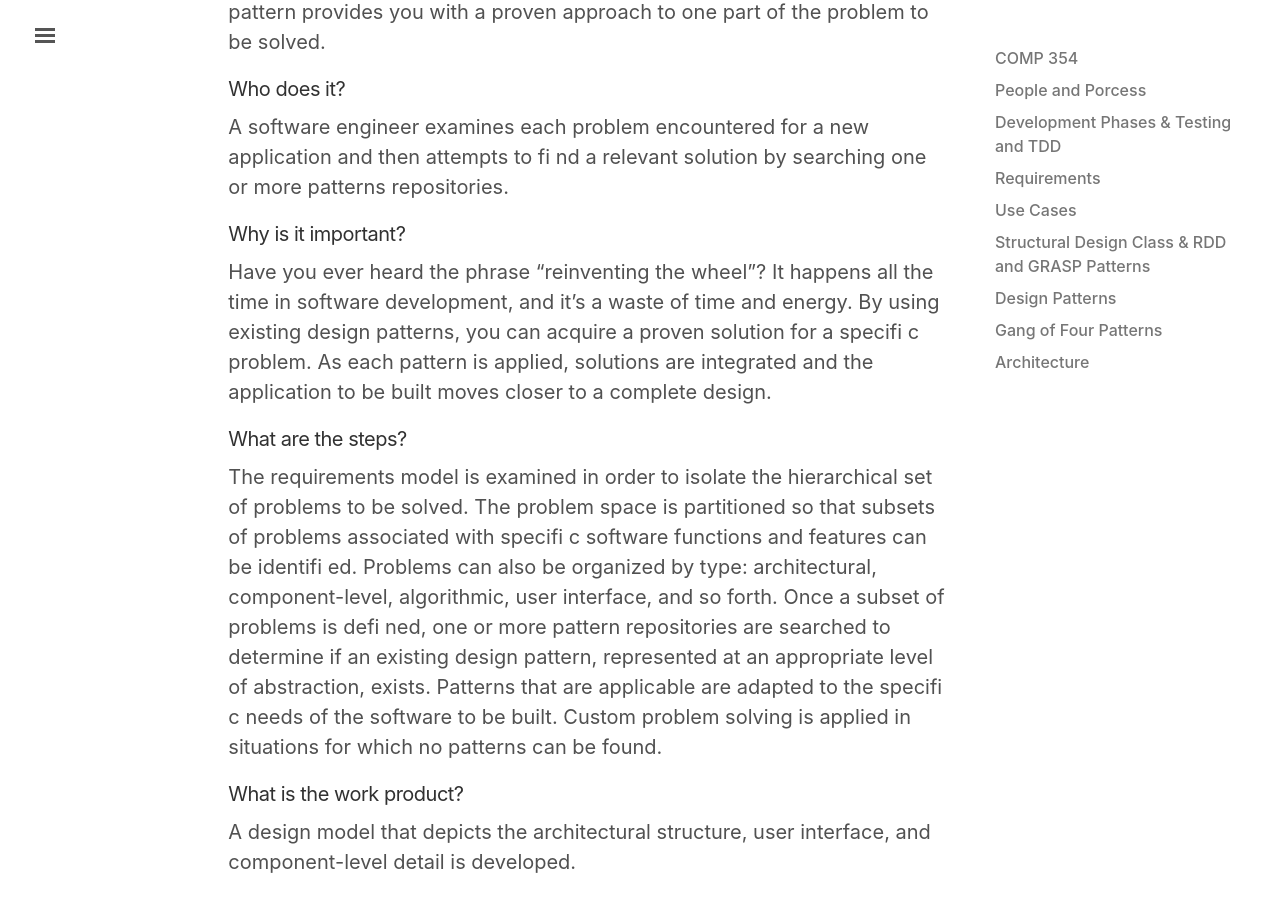
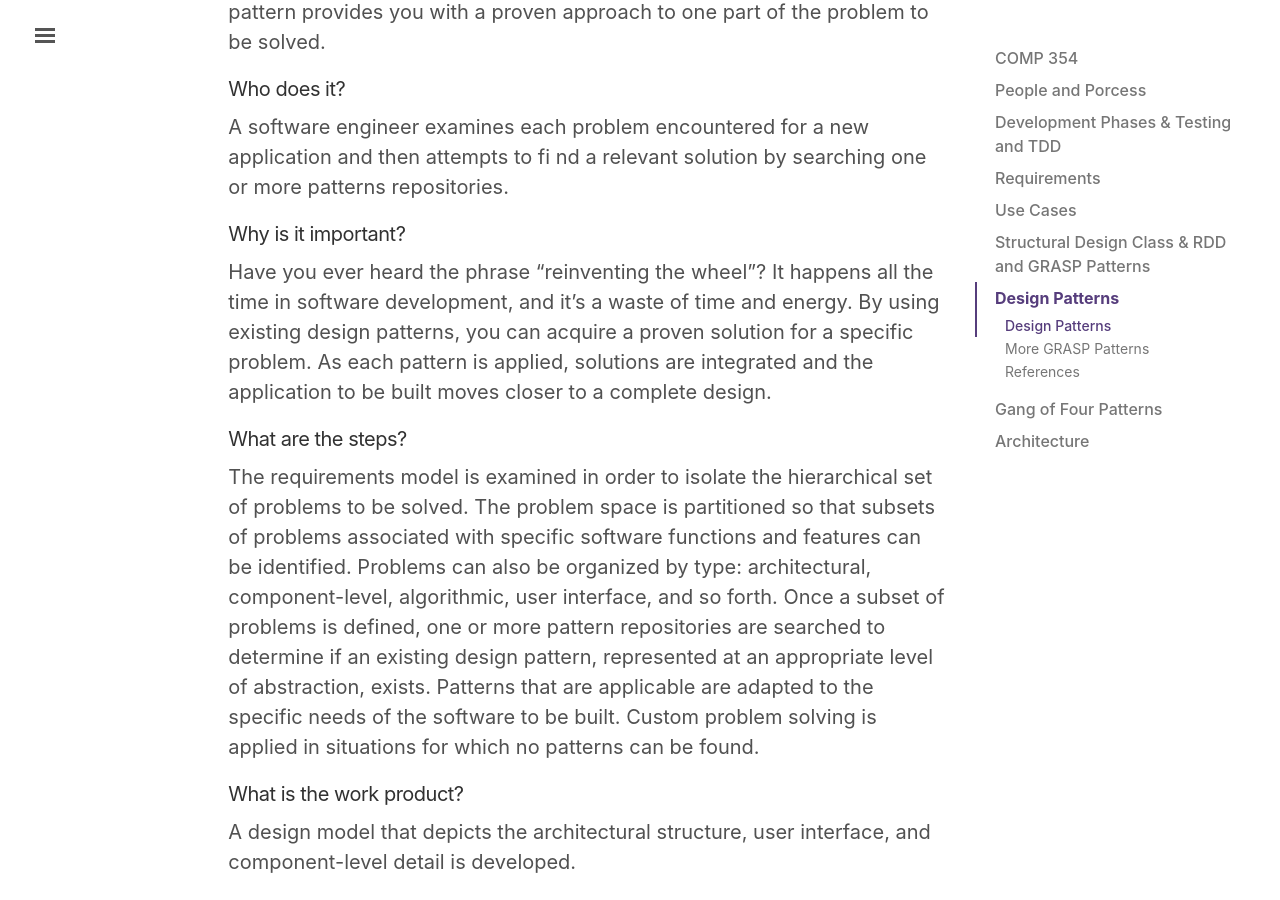
Before and after one commit to lingt-xyz/note, a Jekyll site: the page built from _posts/2018-08-01-COMP354.md, in a window 1280 px wide and 900 px high, scrolled down 5975 px. Built offline with Jekyll 4.4.1, drawn with Linux system fonts in a browser that asks for light colours; some of the changed text lies outside the part shown.

Commit message:
update 354

````diff
--- a/_posts/2018-08-01-COMP354.md
+++ b/_posts/2018-08-01-COMP354.md
@@ -178,15 +178,10 @@
 A software engineer examines each problem encountered for a new application and then attempts to fi nd a relevant solution by searching one or more patterns repositories.
 
 #### Why is it important?
-Have you ever heard the phrase “reinventing the wheel”? It happens
-all the time in software development, and it’s a waste of time and energy. By using existing design patterns, you can acquire a proven
-solution for a specifi c problem. As each pattern is applied, solutions are integrated and the application to be built moves closer to a complete design.
+Have you ever heard the phrase “reinventing the wheel”? It happens all the time in software development, and it’s a waste of time and energy. By using existing design patterns, you can acquire a proven solution for a specific problem. As each pattern is applied, solutions are integrated and the application to be built moves closer to a complete design.
 
 #### What are the steps?
-The requirements model is examined in order to isolate the hierarchical set of problems to be solved. The problem space is
-partitioned so that subsets of problems associated with specifi c software functions and features can be identifi ed. Problems can also be organized by type: architectural, component-level, algorithmic, user interface, and so forth. Once a subset of
-problems is defi ned, one or more pattern repositories are searched to determine if an existing design pattern, represented at an appropriate level of abstraction, exists. Patterns that are applicable are adapted to the specifi c needs of the software
-to be built. Custom problem solving is applied in situations for which no patterns can be found.
+The requirements model is examined in order to isolate the hierarchical set of problems to be solved. The problem space is partitioned so that subsets of problems associated with specific software functions and features can be identified. Problems can also be organized by type: architectural, component-level, algorithmic, user interface, and so forth. Once a subset of problems is defined, one or more pattern repositories are searched to determine if an existing design pattern, represented at an appropriate level of abstraction, exists. Patterns that are applicable are adapted to the specific needs of the software to be built. Custom problem solving is applied in situations for which no patterns can be found.
 
 #### What is the work product?
 A design model that depicts the architectural structure, user interface, and component-level detail is developed.
@@ -250,8 +245,7 @@
 * Pressman suggests following design tasks related to the Mental Design Steps.
 * Determine the domain, and find a related pattern language or pattern repository
 * Search for architectural patterns to apply for that domain in the specific problem
-* In areas where architectural patterns have been defined, focus on subsystem or component-level (GoF design)
-patterns.
+* In areas where architectural patterns have been defined, focus on subsystem or component-level (GoF design) patterns.
 * Keep cycling through till the broad system is covered for both architectural and design/subsystem level patterns
 * If GUI patterns are identified, review GUI design patterns against known pattern repositories
 * Refine all these patterns carefully to match up with your actual problem context
@@ -303,29 +289,29 @@
 * Implementing the same interface does this, but it can be done just as well with dynamic binding.
 * Overloading methods or the use of the Visitor pattern can extend how this approach can be applied.
 
-``` java
-public interface Shape {
-    void draw();
-}
+    ``` java
+    public interface Shape {
+        void draw();
+    }
 
-public class Circle implements Shape {
-    void draw(){
-        // do something
+    public class Circle implements Shape {
+        void draw(){
+            // do something
+        }
     }
-}
 
-public class Square implements Shape {
-    void draw(){
-        // do something
+    public class Square implements Shape {
+        void draw(){
+            // do something
+        }
     }
-}
-```
+    ```
 
-``` java
-public void test(Shape shape) {
-    shape.draw();
-}
-```
+    ``` java
+    public void test(Shape shape) {
+        shape.draw();
+    }
+    ```
 
 #### Polymorphism in Sequence Diagrams
 * Show the general call in the main frame
````
Also changed, not shown: other parts of _posts/2018-08-01-COMP354.md (+7 -15 lines).
